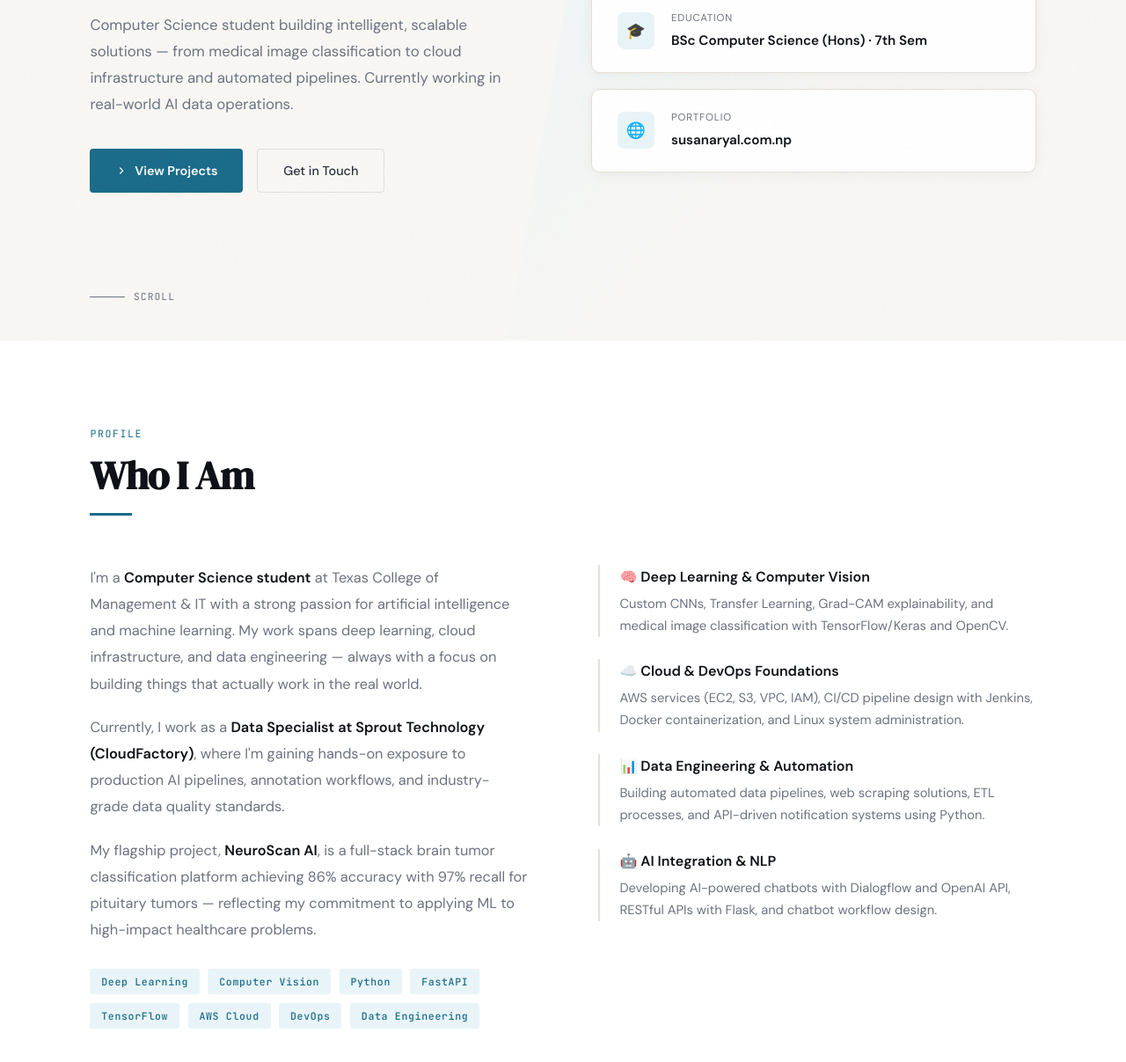
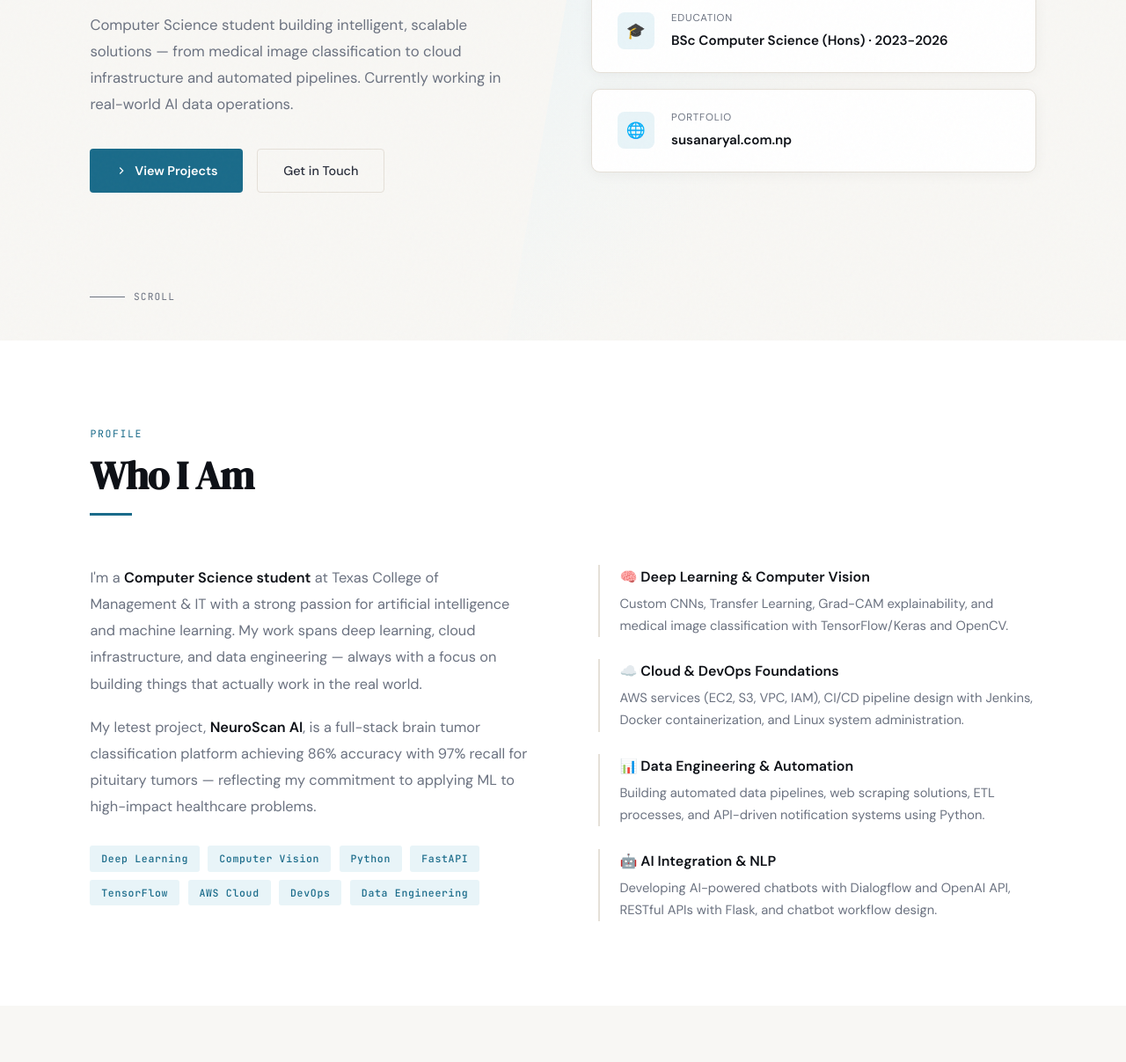
Before and after one commit to arsusan/susanaryal, a plain HTML site: page index.html in a window 1280 px wide. Shown: the part 413-1620 px from the top of the page at 88% size. Drawn offline with Linux system fonts and the light colour scheme.

Commit message:
Revise education and project information in index.html
Updated education details and project description.

```diff
--- a/index.html
+++ b/index.html
@@ -549,7 +549,7 @@
       <div class="meta-icon">🎓</div>
       <div>
         <div class="meta-label">Education</div>
-        <div class="meta-value">BSc Computer Science (Hons) · 7th Sem</div>
+        <div class="meta-value">BSc Computer Science (Hons) · 2023-2026</div>
       </div>
     </div>
     <div class="meta-card">
@@ -581,11 +581,7 @@
         and data engineering — always with a focus on building things that actually work in the real world.
       </p>
       <p>
-        Currently, I work as a <strong>Data Specialist at Sprout Technology (CloudFactory)</strong>, where I'm gaining
-        hands-on exposure to production AI pipelines, annotation workflows, and industry-grade data quality standards.
-      </p>
-      <p>
-        My flagship project, <strong>NeuroScan AI</strong>, is a full-stack brain tumor classification platform achieving
+        My letest project, <strong>NeuroScan AI</strong>, is a full-stack brain tumor classification platform achieving
         86% accuracy with 97% recall for pituitary tumors — reflecting my commitment to applying ML to
         high-impact healthcare problems.
       </p>
```
